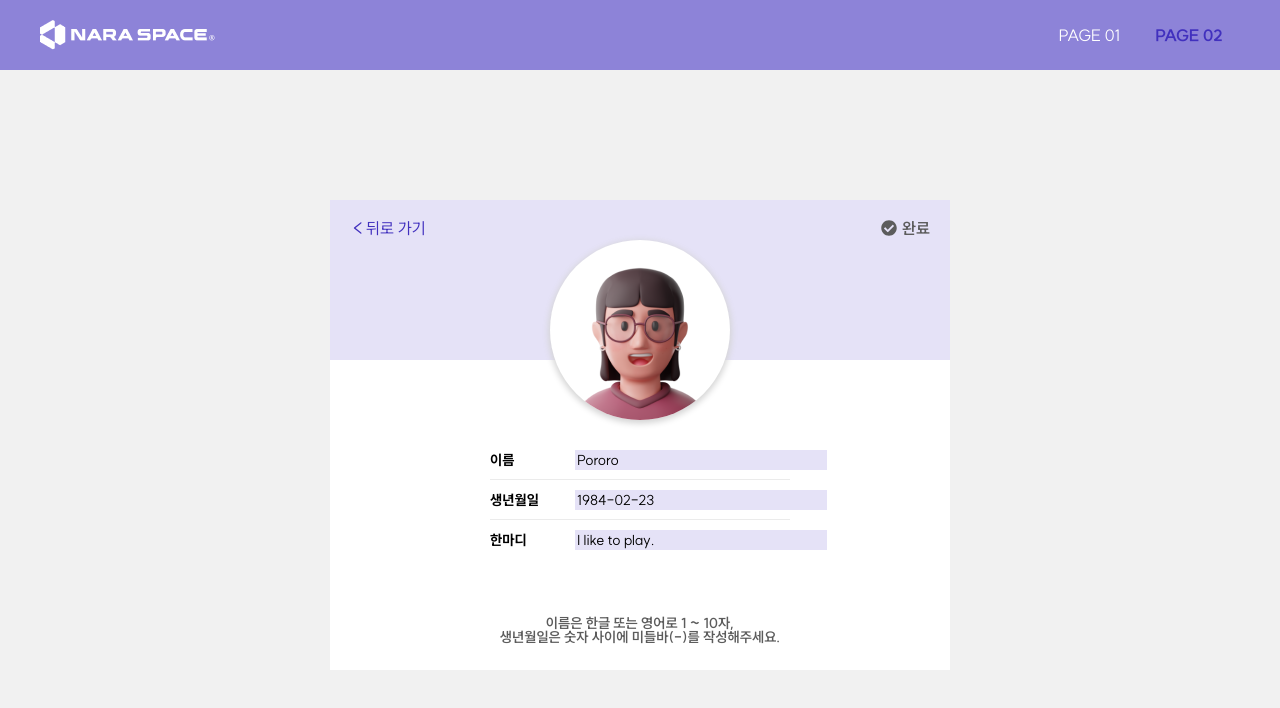
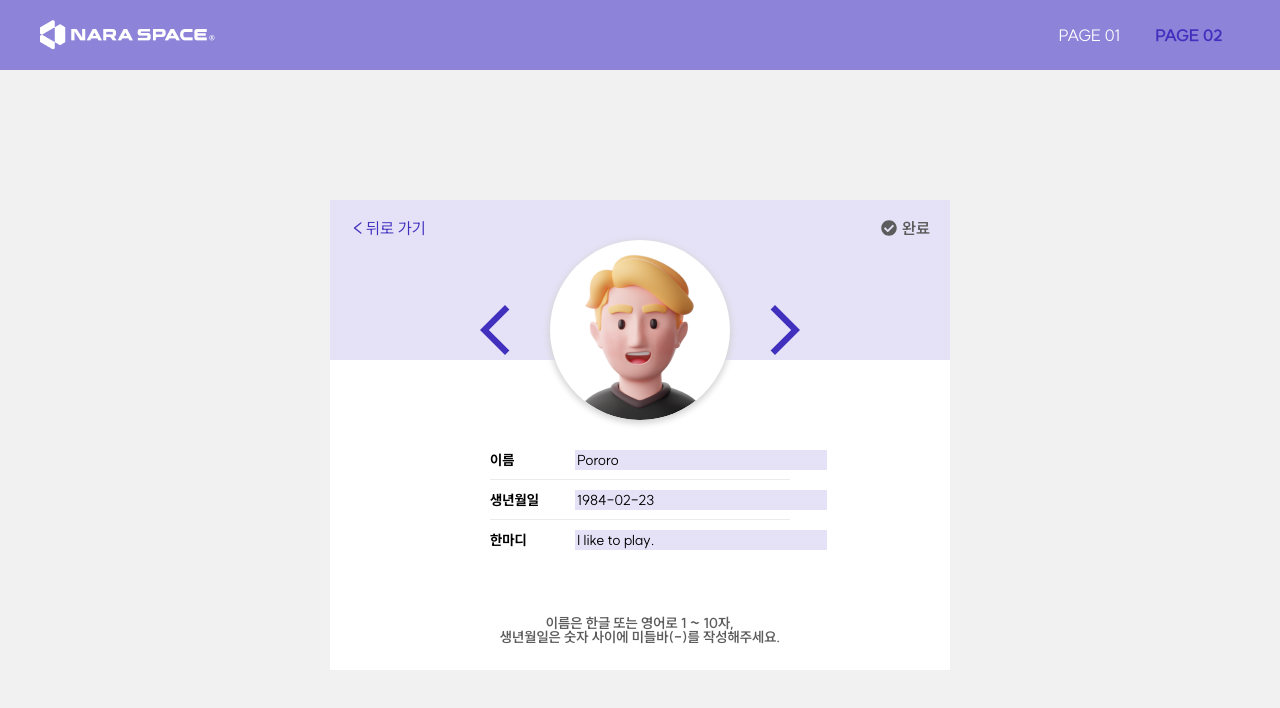
Before and after one commit to rlawlsyoung/naraspace-front, a React (Vite) app: page /user/1 in a window 1280 px wide. Both pictures are taken after a click on the element "프로필 수정". Shown: the top 708 px of the page. Built offline with nearby package versions, Linux system fonts and the light colour scheme.

Commit message:
[Add] 프로필 사진 수정 기능 구현

```diff
--- a/src/components/UserInfo.tsx
+++ b/src/components/UserInfo.tsx
@@ -1,13 +1,15 @@
-import React, { useCallback, useState } from 'react';
+import React, { useCallback, useState, useEffect } from 'react';
 import { Link } from 'react-router-dom';
 import axios from 'axios';
 import { AiOutlineRight, AiOutlineLeft, AiTwotoneEdit } from 'react-icons/ai';
+import { MdArrowBackIosNew, MdArrowForwardIos } from 'react-icons/md';
 import { FaCheckCircle } from 'react-icons/fa';
 import styled from 'styled-components';
 import Alert from './Alert';
 
 import { userDataType } from '../pages/Main';
 import { lightSkyBlue, lightGray, deepGray, deepBlue, mobile } from '../styles/theme';
+import useEnhancedEffect from '@mui/material/utils/useEnhancedEffect';
 
 interface UserInfoType {
   id: number;
@@ -32,6 +34,7 @@ const UserInfo: React.FC<UserInfoType> = ({
 }) => {
   const [isDialogOpen, setIsDialogOpen] = useState(false);
   const [isEditing, setIsEditing] = useState(false);
+  const [imageValue, setImageValue] = useState('');
   const [nameValue, setNameValue] = useState('');
   const [dateValue, setDateValue] = useState('');
   const [commentValue, setCommentValue] = useState('');
@@ -51,6 +54,22 @@ const UserInfo: React.FC<UserInfoType> = ({
     setCommentValue(e.target.value);
   }, []);
 
+  useEffect(() => {
+    console.log(imageValue);
+  }, [imageValue]);
+
+  const handleLeftImage = useCallback(() => {
+    if (parseInt(imageValue) - 1 > 0) setImageValue(parseInt(imageValue) - 1 + '.png');
+    else if (imageValue === '') setImageValue('14.png');
+    else setImageValue('');
+  }, [imageValue]);
+
+  const handleRightImage = useCallback(() => {
+    if (parseInt(imageValue) + 1 <= 14) setImageValue(parseInt(imageValue) + 1 + '.png');
+    else if (imageValue === '') setImageValue('1.png');
+    else setImageValue('');
+  }, [imageValue]);
+
   const handleDialogClose = useCallback(() => setIsDialogOpen(false), []);
 
   const nameRegExp = RegExp(/^[가-힣a-zA-Z\s]+$/);
@@ -61,12 +80,13 @@ const UserInfo: React.FC<UserInfoType> = ({
       setNameValue(name);
       setDateValue(date);
       setCommentValue(comment);
+      setImageValue(image);
       setIsEditing(!isEditing);
     } else {
       if (nameRegExp.test(nameValue) && dateRegExp.test(dateValue)) {
         axios
           .put(`http://localhost:9000/user/${id}`, {
-            image: image,
+            image: imageValue,
             name: nameValue,
             date: dateValue,
             comment: commentValue,
@@ -75,7 +95,7 @@ const UserInfo: React.FC<UserInfoType> = ({
           .then(() => {
             setDetailUser!({
               id: id,
-              image: image,
+              image: imageValue,
               name: nameValue,
               date: dateValue,
               comment: commentValue,
@@ -133,7 +153,17 @@ const UserInfo: React.FC<UserInfoType> = ({
         </Edit>
       )}
       <ContainerTop />
-      <ProfileImage isDetail={true} src={'/images/' + suitableImg(image)} alt="프로필 이미지" />
+      {isEditing && (
+        <ArrowWrapper isDetail={true}>
+          <MdArrowBackIosNew onClick={handleLeftImage} />
+          <MdArrowForwardIos onClick={handleRightImage} />
+        </ArrowWrapper>
+      )}
+      <ProfileImage
+        isDetail={true}
+        src={isEditing ? '/images/' + suitableImg(imageValue) : '/images/' + suitableImg(image)}
+        alt="프로필 이미지"
+      />
       <ContainerBottom className="flex-center">
         {isEditing ? (
           <>
@@ -224,6 +254,25 @@ const ContainerTop = styled.div`
   }
 `;
 
+const ArrowWrapper = styled.div<{ isDetail: boolean }>`
+  display: flex;
+  align-items: center;
+  justify-content: space-between;
+  position: absolute;
+  top: 100px;
+  left: ${(props) => (props.isDetail ? '135px' : '85px')};
+  width: 350px;
+  color: ${deepBlue};
+  font-size: 60px;
+  cursor: pointer;
+
+  @media ${mobile} {
+    top: 70px;
+    left: calc(45vw - 125px);
+    width: 250px;
+  }
+`;
+
 const ProfileImage = styled.img<{ isDetail: boolean }>`
   position: absolute;
   top: 40px;
@@ -235,7 +284,6 @@ const ProfileImage = styled.img<{ isDetail: boolean }>`
   box-shadow: 0px 2px 6px 1.5px ${deepGray};
 
   @media ${mobile} {
-    top: 40px;
     left: calc(45vw - 60px);
     width: 120px;
     height: 120px;
--- a/user-data.json
+++ b/user-data.json
@@ -1,12 +1,12 @@
 {
   "user": [
     {
-      "id": 1,
+      "image": "",
       "name": "Pororo",
       "date": "1984-02-23",
       "comment": "I like to play.",
-      "image": "1.png",
-      "checked": true
+      "checked": true,
+      "id": 1
     },
     {
       "id": 2,
@@ -113,12 +113,12 @@
       "checked": true
     },
     {
-      "id": 15,
+      "image": "12.png",
       "name": "해리포터",
       "date": "1980-07-31",
       "comment": "알로호모라 (Alohomora)",
-      "image": "12.png",
-      "checked": true
+      "checked": true,
+      "id": 15
     },
     {
       "id": 16,
```
